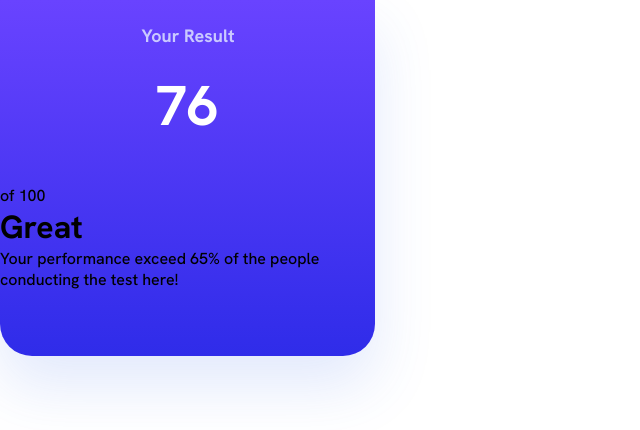
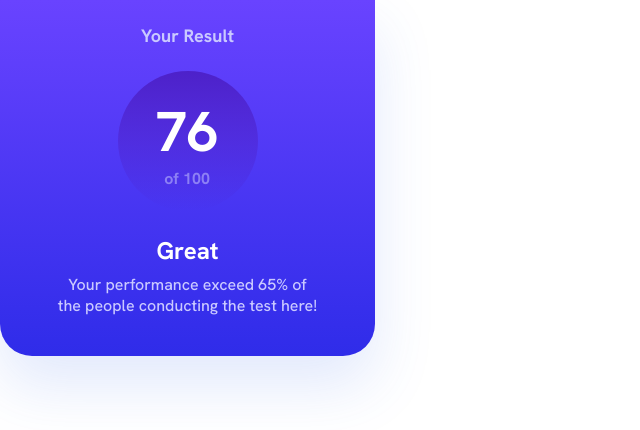
Before and after one commit to Baqari-Fruidze/Result-Summary-Component, a plain HTML site: page index.html in a window 1280 px wide. Shown: the whole page, without its empty margins (0-640 px from the left). Drawn offline with Linux system fonts and the light colour scheme.

Commit message:
top done

```diff
--- a/index.html
+++ b/index.html
@@ -19,10 +19,10 @@
         <h2 class="top-h2">Your Result</h2>
         <div class="center-div">
           <p class="score-average">76</p>
-          <span>of 100</span>
+          <span class="span-class">of 100</span>
         </div>
-        <h1>Great</h1>
-        <p>
+        <h1 class="h1-class">Great</h1>
+        <p class="large-text">
           Your performance exceed 65% of the people conducting the test here!
         </p>
       </div>
--- a/styles.css
+++ b/styles.css
@@ -13,13 +13,13 @@ body {
 }
 .topDiv {
   width: 375px;
-  height: 356px;
   border-radius: 0px 0px 32px 32px;
   background: var(
     --Gradient-1,
     linear-gradient(180deg, #75f 0%, #6943ff 0.01%, #2f2ce9 100%)
   );
   box-shadow: 0px 30px 60px 0px rgba(61, 108, 236, 0.15);
+  padding: 24px 0 40px;
 }
 .top-h2 {
   color: var(--Light-Blue, #cac9ff);
@@ -30,16 +30,14 @@ body {
   font-weight: 700;
   line-height: normal;
   width: 94px;
-  height: 23px;
-  padding-top: 24px;
-  margin-right: 140px;
-  margin-left: 141px;
+  margin-right: auto;
+  margin-left: auto;
 }
 .center-div {
   width: 140px;
   height: 140px;
   flex-shrink: 0;
-  fill: var(
+  background: var(
     --Gradient-2,
     linear-gradient(
       180deg,
@@ -48,13 +46,15 @@ body {
       rgba(37, 33, 201, 0) 100%
     )
   );
-  border-radius: 60px;
+  border-radius: 50%;
 
   flex-shrink: 0;
-  margin-left: 118px;
-  margin-top: 71px;
-  margin-right: 117px;
-  display: inline;
+  margin-left: auto;
+  margin-top: 24px;
+  margin-right: auto;
+  padding-top: 25px;
+  padding-left: 38px;
+  padding-right: 39px;
 }
 .score-average {
   color: var(--White, #fff);
@@ -65,8 +65,35 @@ body {
   font-style: normal;
   font-weight: 800;
   line-height: 72px;
-  padding-top: 25px;
-  padding-left: 38px;
-  padding-right: 39px;
-  padding-bottom: 43px;
 }
+.span-class {
+  color: var(--Light-Blue, #cac9ff);
+  font-feature-settings: "clig" off, "liga" off;
+  font-size: 16px;
+  font-weight: 700;
+  opacity: 0.5168;
+  margin-left: auto;
+  margin-right: auto;
+  text-align: center;
+  display: block;
+}
+.h1-class {
+  color: var(--White, #fff);
+  text-align: center;
+  font-feature-settings: "clig" off, "liga" off;
+  font-family: "Hanken Grotesk";
+  font-size: 24px;
+  font-weight: 700;
+  margin-top: 24px;
+}
+.large-text {
+  width: 260px;
+  color: var(--Light-Blue, #cac9ff);
+  text-align: center;
+  font-feature-settings: "clig" off, "liga" off;
+  font-size: 16px;
+  font-weight: 500;
+  margin-left: auto;
+  margin-right: auto;
+  margin-top: 8px;
+}
```
